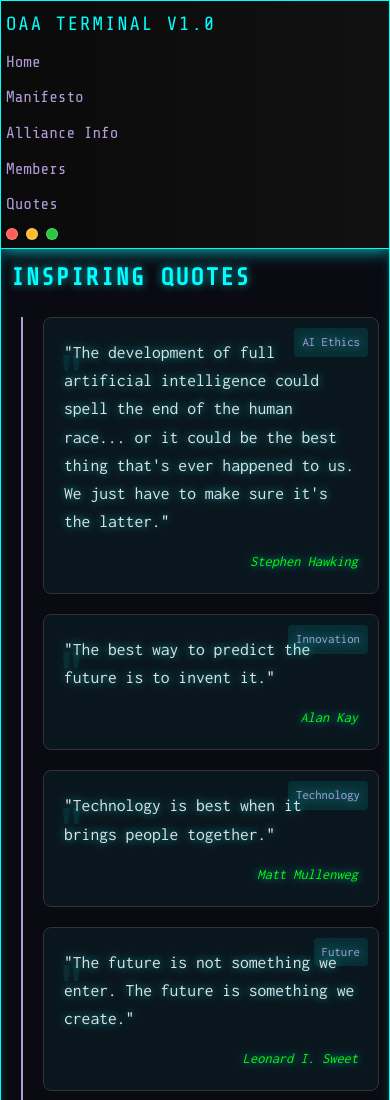
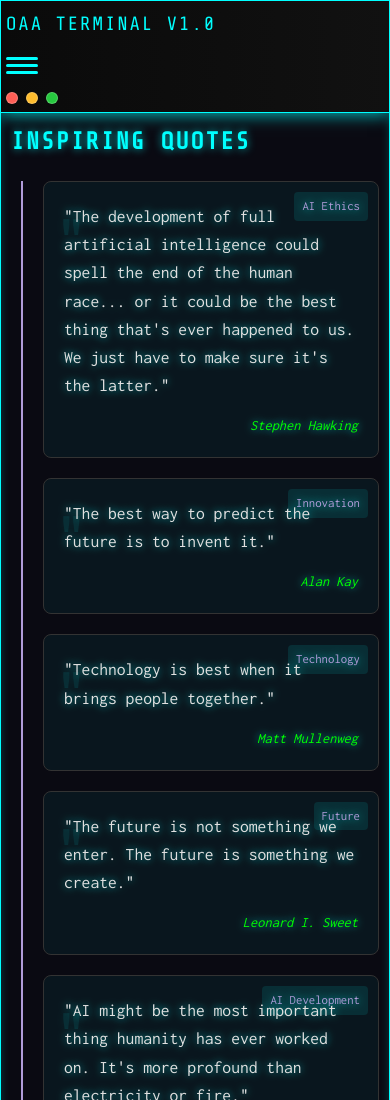
Before and after one commit to nearai/oaa-2, a plain HTML site: page quotes.html in a window 390 px wide. Shown: the top 1100 px of the page. Drawn offline with nearby package versions, Linux system fonts and the light colour scheme.

Commit message:
Hamburger Menu
Mobile View Optimisation: HIde Menu and Display Hamburger Menu on Mobile Phones

```diff
--- a/quotes.html
+++ b/quotes.html
@@ -75,6 +75,26 @@
             font-size: 1.2rem;
             text-transform: uppercase;
             letter-spacing: 2px;
+        }
+
+        .hamburger {
+            display: none;
+            flex-direction: column;
+            justify-content: center;
+            gap: 4px;
+            width: 32px;
+            height: 32px;
+            background: none;
+            border: none;
+            cursor: pointer;
+            z-index: 2;
+        }
+        .hamburger span {
+            display: block;
+            height: 3px;
+            width: 100%;
+            background: var(--terminal-primary);
+            border-radius: 2px;
         }
 
         .nav-menu {
@@ -236,11 +256,24 @@
                 gap: 10px;
                 padding: 8px 5px;
             }
+            .hamburger {
+                display: flex;
+            }
             .nav-menu {
+                display: none;
                 flex-direction: column;
                 gap: 10px;
                 margin-right: 0;
                 width: 100%;
+                background: var(--terminal-bg);
+                position: absolute;
+                top: 60px;
+                left: 0;
+                z-index: 1;
+                border-bottom: 1px solid var(--terminal-primary);
+            }
+            .nav-menu.open {
+                display: flex;
             }
             .terminal-body {
                 padding: 10px;
@@ -253,6 +286,11 @@
     <div class="terminal-container">
         <div class="terminal-header">
             <div class="terminal-title">OAA Terminal v1.0</div>
+            <button class="hamburger" aria-label="Open navigation">
+                <span></span>
+                <span></span>
+                <span></span>
+            </button>
             <div class="nav-menu">
                 <a href="index.html" class="nav-item">Home</a>
                 <a href="manifesto.html" class="nav-item">Manifesto</a>
@@ -369,6 +407,13 @@
         document.querySelectorAll('.quote-card').forEach((card, index) => {
             card.style.animationDelay = `${index * 0.1}s`;
         });
+
+        // Hamburger menu toggle
+        const hamburger = document.querySelector('.hamburger');
+        const navMenu = document.querySelector('.nav-menu');
+        hamburger.addEventListener('click', () => {
+            navMenu.classList.toggle('open');
+        });
     </script>
 </body>
 </html>
```
Also changed, not shown: alliance.html (+45 -0 lines), index.html (+50 -7 lines), manifesto.html (+45 -0 lines).
